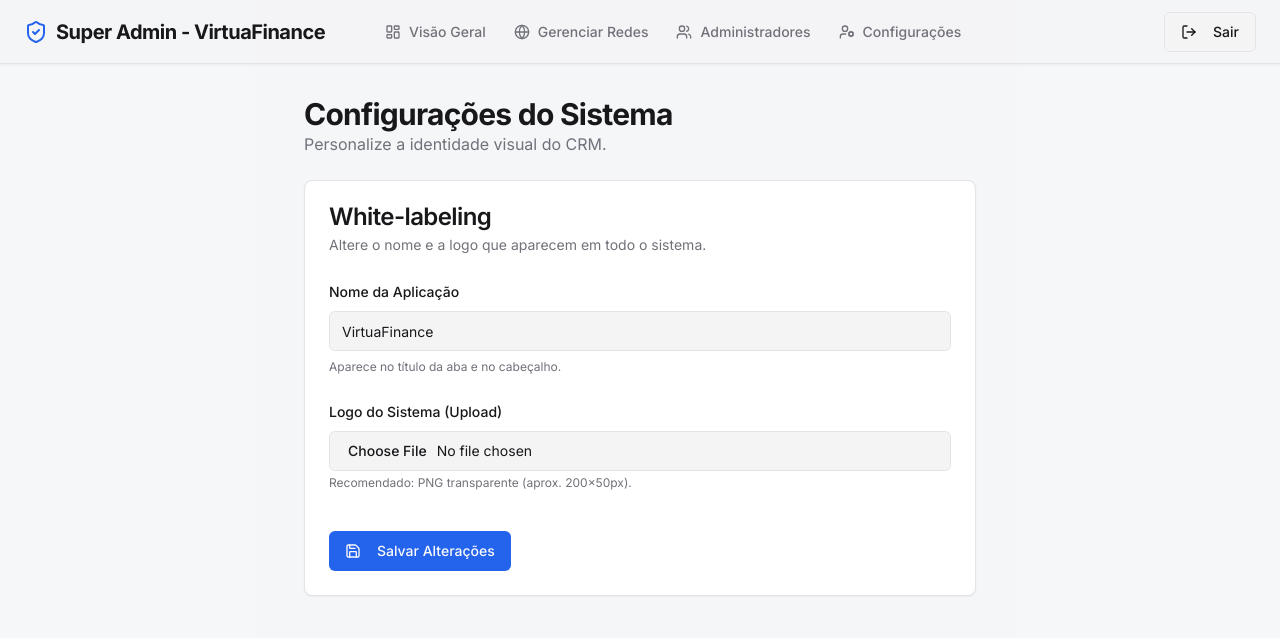
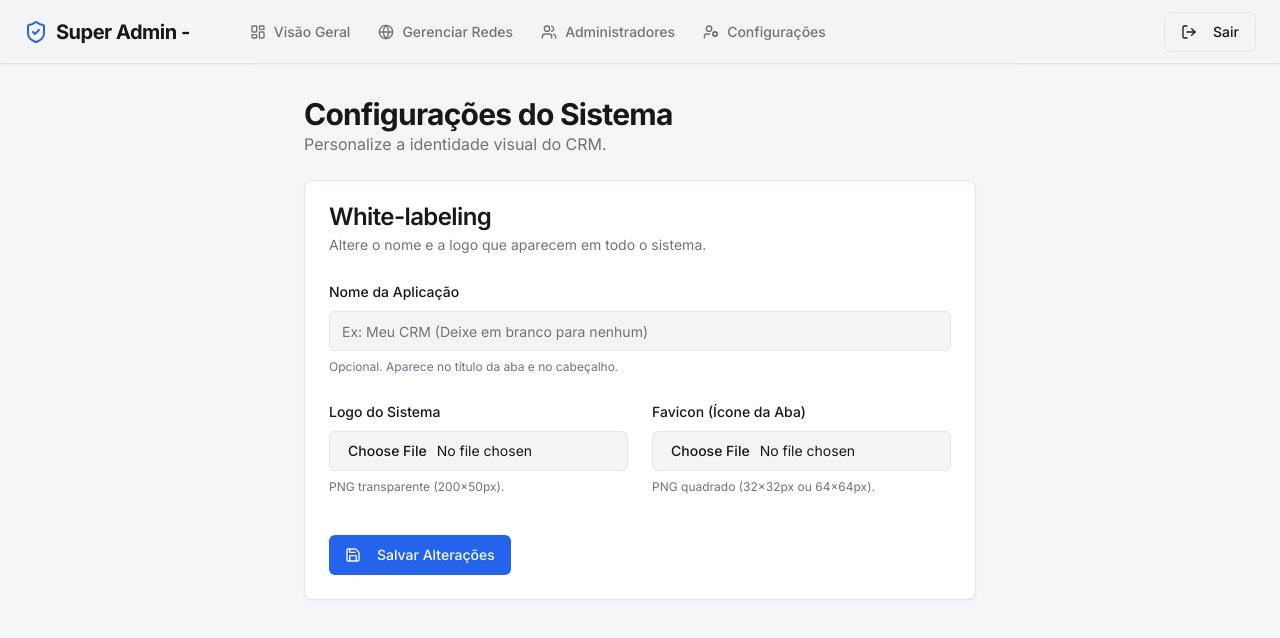
Before and after one commit to Judson-isac/crm-gest-o-financeira, a Next.js app: page /superadmin/configuracoes in a window 1280 px wide. Shown: the top 638 px of the page. Built offline with nearby package versions, Linux system fonts and the light colour scheme; no server answers; the database is empty.

Commit message:
Feat: Add favicon support and optional app name

```diff
--- a/src/app/layout.tsx
+++ b/src/app/layout.tsx
@@ -15,11 +15,15 @@ export async function generateMetadata(): Promise<Metadata> {
   const config = await getSystemConfig();
   const user = await getAuthenticatedUser();
 
-  let iconUrl = config.appLogo;
+  // Default to system favicon or logo
+  let iconUrl = config.appFavicon || config.appLogo;
 
   if (user?.redeId) {
     const rede = await getRedeById(user.redeId);
-    if (rede?.logoVerticalUrl) {
+    // Priority: Network Favicon > Network Vertical Logo > Network Horizontal Logo > Default
+    if (rede?.faviconUrl) {
+      iconUrl = rede.faviconUrl;
+    } else if (rede?.logoVerticalUrl) {
       iconUrl = rede.logoVerticalUrl;
     } else if (rede?.logoUrl) {
       iconUrl = rede.logoUrl;
--- a/src/app/superadmin/(app)/configuracoes/page.tsx
+++ b/src/app/superadmin/(app)/configuracoes/page.tsx
@@ -9,13 +9,21 @@ import { Loader2, Save } from 'lucide-react';
 import { useToast } from '@/hooks/use-toast';
 import { Label } from '@/components/ui/label';
 
+// Define SystemConfig type based on usage
+interface SystemConfig {
+    appName: string;
+    appLogo: string;
+    appFavicon: string;
+}
+
 export default function SystemConfigPage() {
     const { toast } = useToast();
     const [isLoading, setIsLoading] = useState(true);
     const [isSaving, startTransition] = useTransition();
-    const [config, setConfig] = useState({
+    const [config, setConfig] = useState<SystemConfig>({
         appName: '',
         appLogo: '',
+        appFavicon: '',
     });
 
     useEffect(() => {
@@ -45,28 +53,37 @@ export default function SystemConfigPage() {
 
         startTransition(async () => {
             let appLogo = config.appLogo;
+            let appFavicon = config.appFavicon;
+
             const logoFile = formData.get('logoFile') as File;
+            const faviconFile = formData.get('faviconFile') as File;
 
             if (logoFile && logoFile.size > 0) {
                 try {
                     appLogo = await readFile(logoFile);
                 } catch (error) {
-                    toast({
-                        variant: "destructive",
-                        title: "Erro ao ler arquivo",
-                        description: "Não foi possível processar a imagem selecionada."
-                    });
+                    toast({ variant: "destructive", title: "Erro ao ler logo", description: "Falha ao processar arquivo da logo." });
+                    return;
+                }
+            }
+
+            if (faviconFile && faviconFile.size > 0) {
+                try {
+                    appFavicon = await readFile(faviconFile);
+                } catch (error) {
+                    toast({ variant: "destructive", title: "Erro ao ler favicon", description: "Falha ao processar arquivo do favicon." });
                     return;
                 }
             }
 
             const result = await saveSystemConfigAction({
                 appName: config.appName,
-                appLogo: appLogo
+                appLogo: appLogo,
+                appFavicon: appFavicon
             });
 
             if (result.success) {
-                setConfig(prev => ({ ...prev, appLogo }));
+                setConfig(prev => ({ ...prev, appLogo, appFavicon }));
                 toast({
                     title: "Configuração atualizada!",
                     description: "As alterações podem levar alguns instantes para aparecer."
@@ -105,18 +122,16 @@ export default function SystemConfigPage() {
                             <Input
                                 id="appName"
                                 name="appName"
-                                required
                                 value={config.appName}
                                 onChange={e => setConfig({ ...config, appName: e.target.value })}
-                                placeholder="Ex: Meu CRM"
+                                placeholder="Ex: Meu CRM (Deixe em branco para nenhum)"
                             />
-                            <p className="text-xs text-muted-foreground">Aparece no título da aba e no cabeçalho.</p>
+                            <p className="text-xs text-muted-foreground">Opcional. Aparece no título da aba e no cabeçalho.</p>
                         </div>
 
+                        <div className="grid grid-cols-1 md:grid-cols-2 gap-6">
                             <div className="space-y-2">
-                            <Label htmlFor="logoFile">Logo do Sistema (Upload)</Label>
-                            <div className="flex gap-4 items-start">
-                                <div className="flex-1">
+                                <Label htmlFor="logoFile">Logo do Sistema</Label>
                                 <Input
                                     id="logoFile"
                                     name="logoFile"
@@ -124,18 +139,33 @@ export default function SystemConfigPage() {
                                     accept="image/*"
                                     className="cursor-pointer"
                                 />
-                                    <p className="text-xs text-muted-foreground mt-1">Recomendado: PNG transparente (aprox. 200x50px).</p>
+                                <p className="text-xs text-muted-foreground mt-1">PNG transparente (200x50px).</p>
+                                {config.appLogo && (
+                                    <div className="mt-2 p-2 border rounded bg-slate-50 flex justify-center">
+                                        {/* eslint-disable-next-line @next/next/no-img-element */}
+                                        <img src={config.appLogo} alt="Logo" className="h-8 object-contain" />
+                                    </div>
+                                )}
+                            </div>
+
+                            <div className="space-y-2">
+                                <Label htmlFor="faviconFile">Favicon (Ícone da Aba)</Label>
+                                <Input
+                                    id="faviconFile"
+                                    name="faviconFile"
+                                    type="file"
+                                    accept="image/*"
+                                    className="cursor-pointer"
+                                />
+                                <p className="text-xs text-muted-foreground mt-1">PNG quadrado (32x32px ou 64x64px).</p>
+                                {config.appFavicon && (
+                                    <div className="mt-2 p-2 border rounded bg-slate-50 flex justify-center">
+                                        {/* eslint-disable-next-line @next/next/no-img-element */}
+                                        <img src={config.appFavicon} alt="Favicon" className="h-8 w-8 object-contain" />
+                                    </div>
+                                )}
                             </div>
                         </div>
-                        </div>
-
-                        {config.appLogo && (
-                            <div className="p-4 border rounded-lg bg-slate-50 flex flex-col gap-2 items-center">
-                                <span className="text-xs font-medium text-muted-foreground">Pré-visualização Atual</span>
-                                {/* eslint-disable-next-line @next/next/no-img-element */}
-                                <img src={config.appLogo} alt="Logo Preview" className="h-12 object-contain" onError={(e) => (e.currentTarget.style.display = 'none')} />
-                            </div>
-                        )}
 
                         <div className="pt-4">
                             <Button type="submit" disabled={isSaving} className="w-full sm:w-auto">
--- a/src/components/superadmin/redes-manager.tsx
+++ b/src/components/superadmin/redes-manager.tsx
@@ -177,9 +177,11 @@ export function RedesManager({ initialRedes }: { initialRedes: Rede[] }) {
                         startTransition(async () => {
                             const logoFile = (formData.get('logoUrl') as File);
                             const logoVerticalFile = (formData.get('logoVerticalUrl') as File);
+                            const faviconFile = (formData.get('faviconUrl') as File);
 
                             let logoUrl = editingRede?.logoUrl;
                             let logoVerticalUrl = editingRede?.logoVerticalUrl;
+                            let faviconUrl = editingRede?.faviconUrl;
 
                             if (logoFile && logoFile.size > 0) {
                                 logoUrl = await readFile(logoFile);
@@ -187,13 +189,17 @@ export function RedesManager({ initialRedes }: { initialRedes: Rede[] }) {
                             if (logoVerticalFile && logoVerticalFile.size > 0) {
                                 logoVerticalUrl = await readFile(logoVerticalFile);
                             }
+                            if (faviconFile && faviconFile.size > 0) {
+                                faviconUrl = await readFile(faviconFile);
+                            }
 
                             const result = await saveRedeAction({
                                 id: editingRede?.id,
                                 nome,
                                 modulos: selectedModules,
                                 logoUrl,
-                                logoVerticalUrl
+                                logoVerticalUrl,
+                                faviconUrl
                             });
 
                             if (result.success) {
@@ -211,10 +217,11 @@ export function RedesManager({ initialRedes }: { initialRedes: Rede[] }) {
                                 <Input id="nome" name="nome" defaultValue={editingRede?.nome || ''} required />
                             </div>
 
-                            <div className="grid grid-cols-1 md:grid-cols-2 gap-4">
+                            <div className="grid grid-cols-1 md:grid-cols-3 gap-4">
                                 <div className="space-y-2">
                                     <Label htmlFor="logoUrl">Logo Principal (Horizontal)</Label>
                                     <Input id="logoUrl" name="logoUrl" type="file" accept="image/*" />
+                                    <p className="text-[10px] text-muted-foreground mt-1">Se vazio, usa a do sistema.</p>
                                     {editingRede?.logoUrl && (
                                         <div className="mt-2 border rounded p-2 bg-gray-50 flex justify-center">
                                             {/* eslint-disable-next-line @next/next/no-img-element */}
@@ -225,10 +232,22 @@ export function RedesManager({ initialRedes }: { initialRedes: Rede[] }) {
                                 <div className="space-y-2">
                                     <Label htmlFor="logoVerticalUrl">Logo Vertical / Ícone</Label>
                                     <Input id="logoVerticalUrl" name="logoVerticalUrl" type="file" accept="image/*" />
+                                    <p className="text-[10px] text-muted-foreground mt-1">Se vazio, usa o Favicon ou sistema.</p>
                                     {editingRede?.logoVerticalUrl && (
                                         <div className="mt-2 border rounded p-2 bg-gray-50 flex justify-center">
                                             {/* eslint-disable-next-line @next/next/no-img-element */}
                                             <img src={editingRede.logoVerticalUrl} alt="Icon Preview" className="h-12 object-contain" />
+                                        </div>
+                                    )}
+                                </div>
+                                <div className="space-y-2">
+                                    <Label htmlFor="faviconUrl">Favicon (Aba do Navegador)</Label>
+                                    <Input id="faviconUrl" name="faviconUrl" type="file" accept="image/*" />
+                                    <p className="text-[10px] text-muted-foreground mt-1">Se vazio, usa o sistema.</p>
+                                    {editingRede?.faviconUrl && (
+                                        <div className="mt-2 border rounded p-2 bg-gray-50 flex justify-center">
+                                            {/* eslint-disable-next-line @next/next/no-img-element */}
+                                            <img src={editingRede.faviconUrl} alt="Favicon Preview" className="h-8 w-8 object-contain" />
                                         </div>
                                     )}
                                 </div>
```
Also changed, not shown: src/lib/db.ts (+23 -8 lines), src/lib/types.ts (+7 -0 lines), 1 other file (tests, documents, lock files or other folders). Lines whose indentation alone changed are shown as unchanged.
